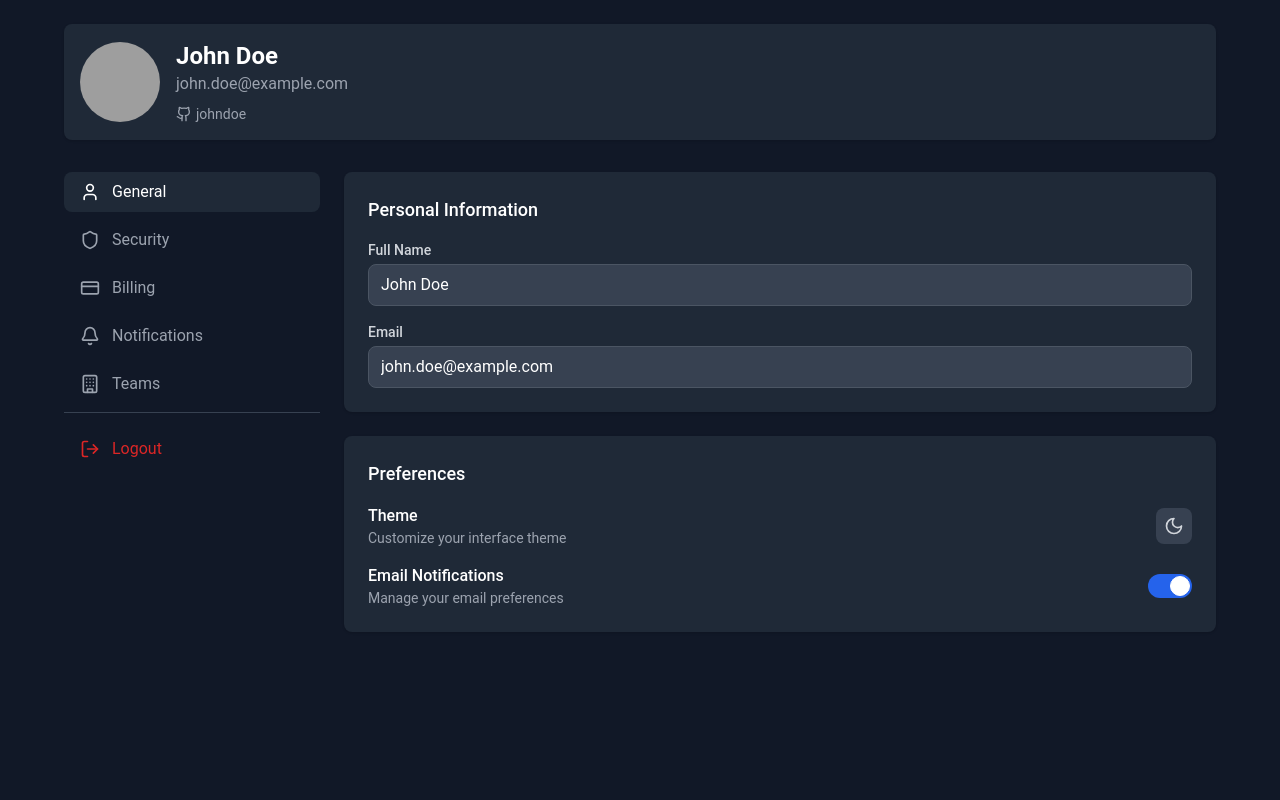
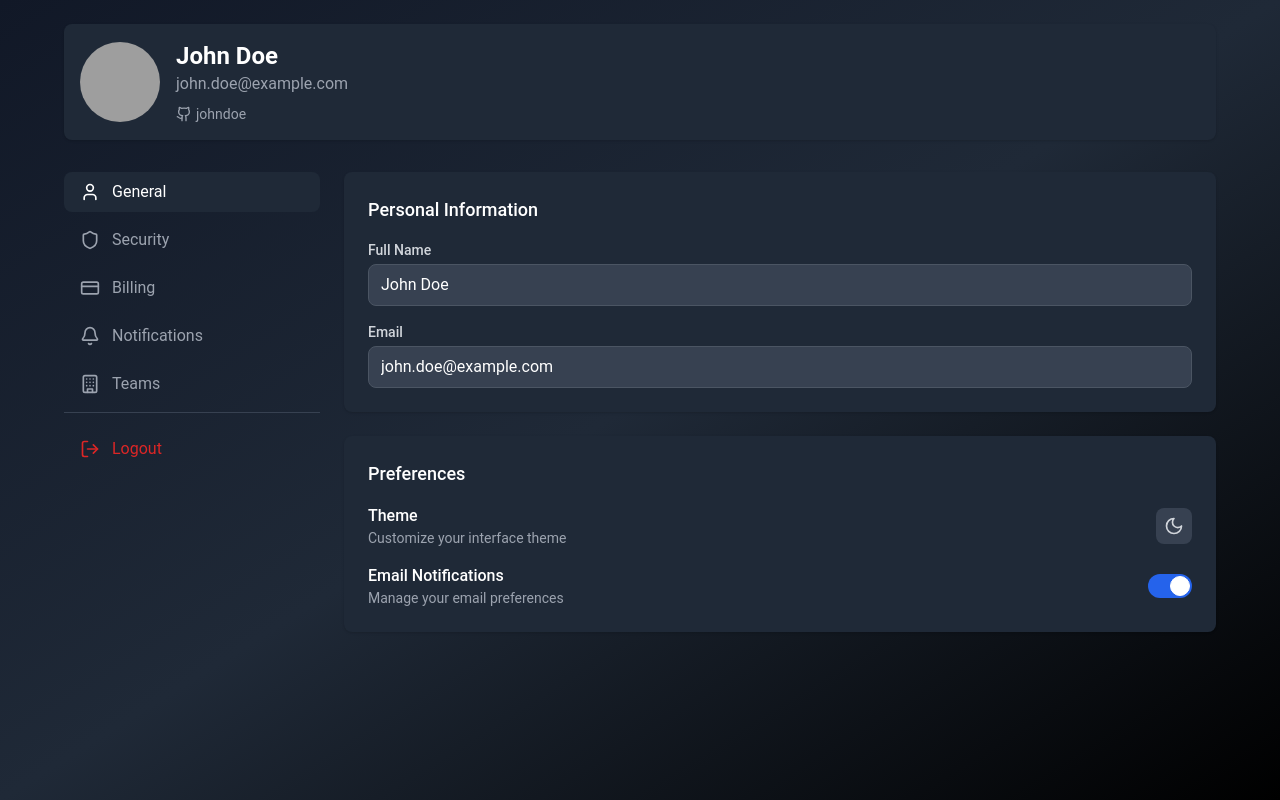
Before and after one commit to eviiileyeee/eventflow, a React (Vite) app in the folder client/: page /profile in a window 1280 px wide. Built offline with nearby package versions, Linux system fonts and the light colour scheme; grey boxes are pictures that could not be loaded.

Commit message:
profileee

```diff
--- a/client/src/pages/ProfilePage.jsx
+++ b/client/src/pages/ProfilePage.jsx
@@ -184,7 +184,7 @@ const ProfilePage = () => {
 
   return (
     <div className={darkMode ? 'dark' : ''}>
-      <div className="min-h-screen bg-gray-50 dark:bg-gray-900 p-6">
+      <div className="min-h-screen bg-gradient-to-br from-[#91A5CA] via-[#C8CDD4] to-[#91A5CA] dark:bg-gradient-to-br dark:from-gray-900 dark:via-gray-800 dark:to-black p-6">
         <div className="max-w-6xl mx-auto">
           <ProfileHeader />
 
```
